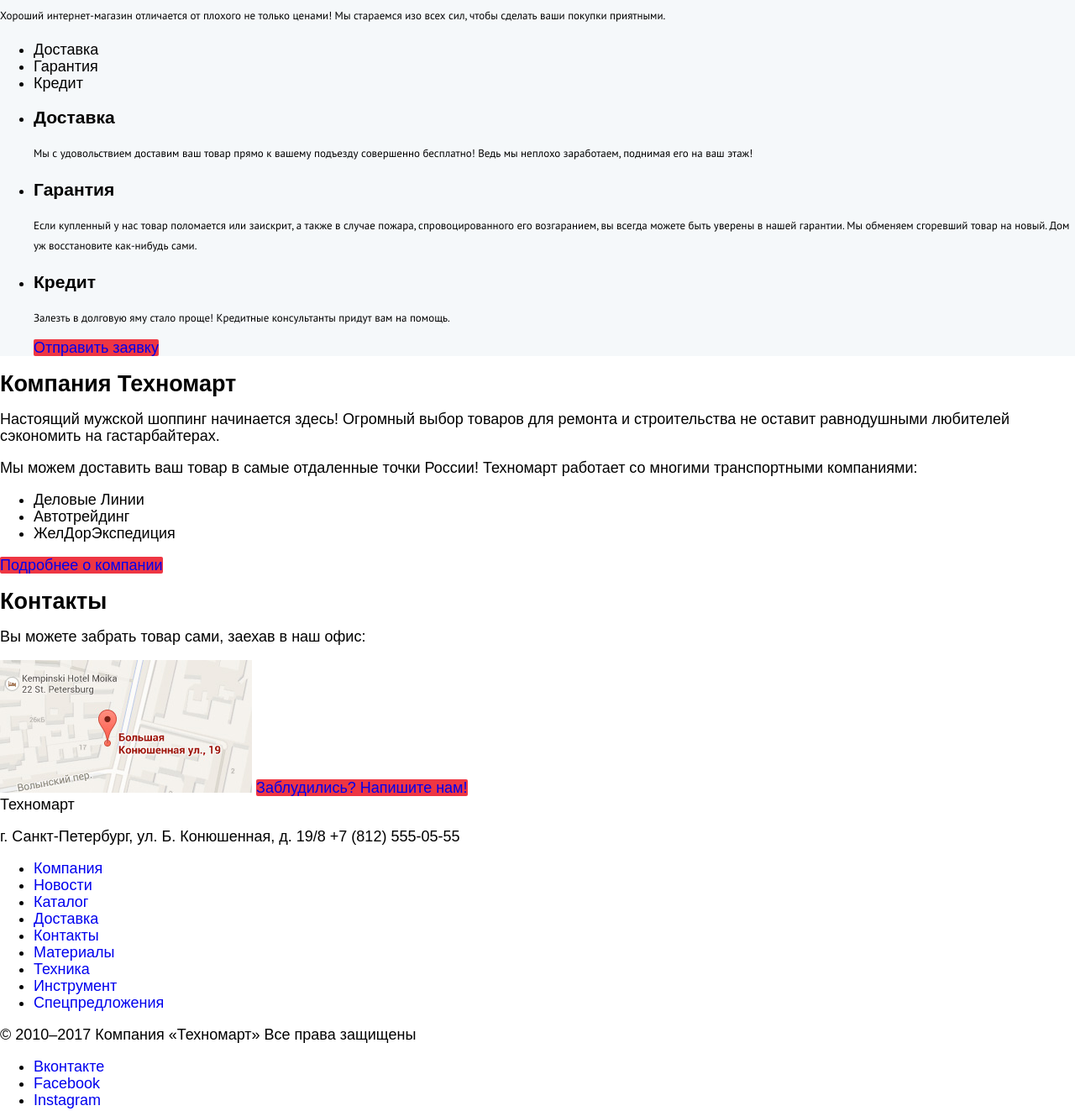
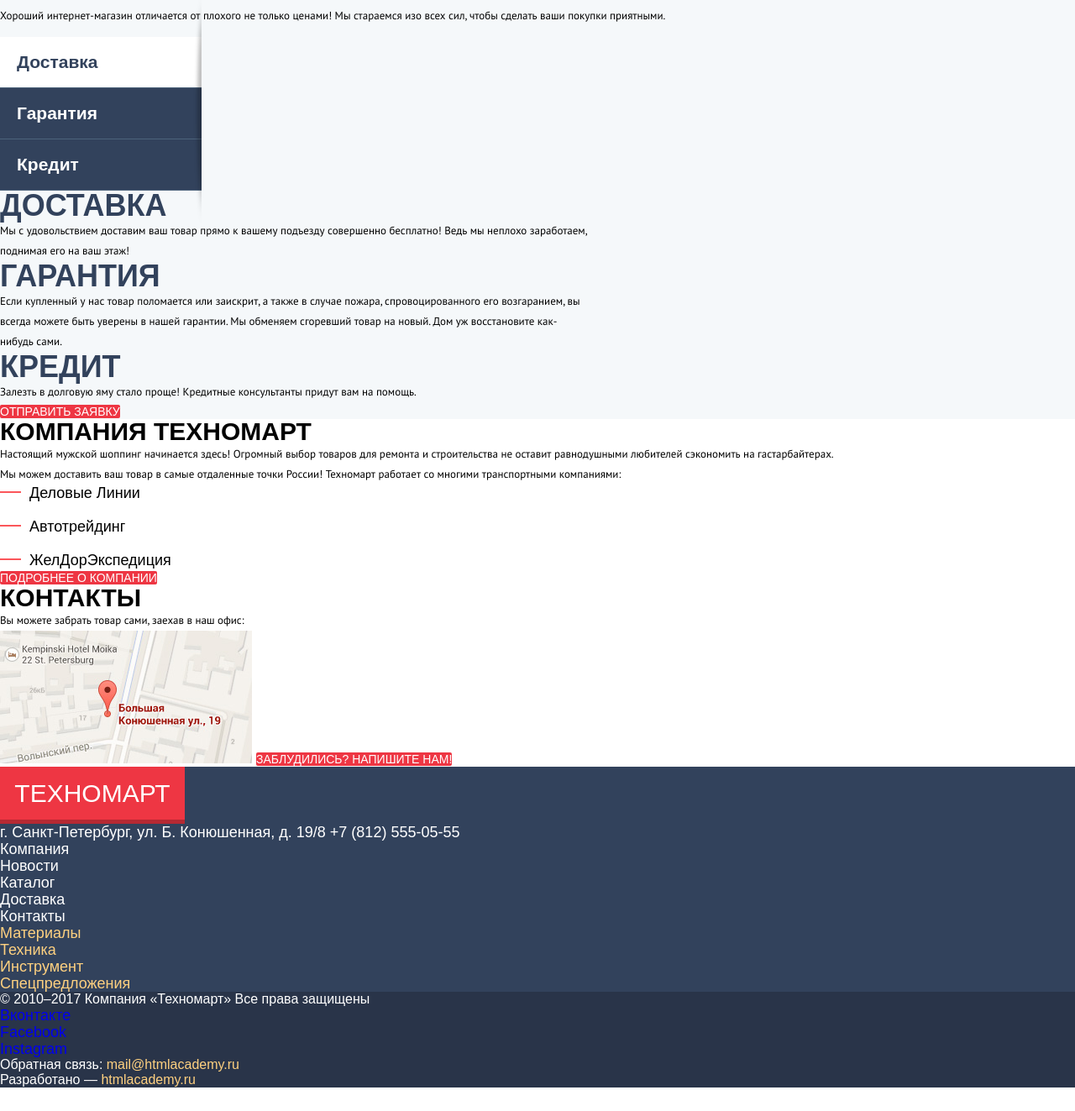
Before and after one commit to nastyasneg/technomart, a plain HTML site: page index.html in a window 1280 px wide. Shown: the part 3720-5043 px from the top of the page at 84% size. After the commit the page ends 5015 px from the top, so only its background shows below. Drawn offline with Linux system fonts and the light colour scheme; a web font is replaced by a local one.

Commit message:
Завершена базовая стилизация главной страницы

```diff
--- a/css/style.css
+++ b/css/style.css
@@ -472,3 +472,208 @@ input[type="radio"].visually-hidden {
   font-size: 13px;
   line-height: 24px;
 }
+
+.services-slider-toggle {
+  position: relative;
+
+  margin: 0;
+  padding: 0;
+
+  list-style: none;
+}
+
+.services-slider-toggle::before {
+  content: "";
+
+  position: absolute;
+  top: -50px;
+  left: 230px;
+
+  width: 10px;
+  height: 279px;
+
+  background-image: url(../img/services-shadow.png);
+  background-position: 0 0;
+  background-repeat: no-repeat;
+}
+
+.toggle-item {
+  width: 240px;
+  padding: 15px 20px;
+  box-sizing: border-box;
+
+  font-size: 21px;
+  line-height: 30px;
+  color: #ffffff;
+  font-weight: bold;
+
+  background-color: #32425c;
+  border-bottom: 1px solid #4d637b;
+}
+
+.toggle-item-current {
+  color: #32425c;
+
+  background-color: #ffffff;
+}
+
+.services-slider {
+  margin: 0;
+  padding: 0;
+  width: 700px;
+
+  list-style: none;
+}
+
+.services-slider h3 {
+  margin: 0;
+
+  font-size: 36px;
+  line-height: 36px;
+  color: #32425c;
+  text-transform: uppercase;
+}
+
+.services-slider p {
+  margin: 0;
+}
+
+.services-slider a {
+  color: #ffffff;
+  text-transform: uppercase;
+  font-size: 14px;
+  line-height: 18px;
+}
+
+/* === INFO === */
+
+.info h2 {
+  margin: 0;
+
+  font-size: 30px;
+  line-height: 30px;
+  text-transform: uppercase;
+}
+
+.info p {
+  margin: 0;
+
+  font-family: "PT Sans", "Arial", sans-serif;
+  font-size: 13px;
+  line-height: 24px;
+}
+
+.info a {
+  color: #ffffff;
+  text-transform: uppercase;
+  font-size: 14px;
+  line-height: 18px;
+}
+
+.transport-company {
+  margin: 0;
+  padding: 0;
+
+  list-style: none;
+}
+
+.transport-company li {
+  position: relative;
+
+  margin-bottom: 20px;
+  padding-left: 35px;
+
+  line-height: 20px;
+}
+
+.transport-company li:last-child {
+  margin-bottom: 0;
+}
+
+.transport-company li::before {
+  content: "";
+
+  position: absolute;
+  bottom: 50%;
+  left: 0;
+
+  width: 25px;
+  height: 2px;
+
+  background-color: #fb565a;
+}
+
+/* === FOOTER === */
+
+.footer-navigation {
+  background-color: #32425c;
+}
+
+.footer-logo {
+  display: flex;
+  justify-content: center;
+  width: 220px;
+  height: 68px;
+  padding-top: 17px;
+  box-sizing: border-box;
+
+  color: #ffffff;
+  text-transform: uppercase;
+  font-size: 30px;
+  line-height: 30px;
+
+  background-color: #ee3643;
+  border-bottom: 5px solid #b52933;
+}
+
+.footer-navigation p {
+  margin: 0;
+
+  color: #ffffff;
+}
+
+.footer-site-navigation {
+  margin: 0;
+  padding: 0;
+
+  list-style: none;
+}
+
+.footer-site-navigation a {
+  color: #ffffff;
+}
+
+.footer-bottom-navigation a {
+  color: #ffd180;
+}
+
+.footer-bottom {
+  background-color: #293449;
+}
+
+.copyright {
+  margin: 0;
+
+  color: #ffffff;
+  font-size: 16px;
+  line-height: 18px;
+}
+
+.footer-social {
+  margin: 0;
+  padding: 0;
+
+  list-style: none;
+}
+
+.contact-email {
+  margin: 0;
+
+  color: #ffffff;
+  font-size: 16px;
+  line-height: 18px;
+}
+
+.contact-email a {
+  color: #ffd180;
+}
--- a/index.html
+++ b/index.html
@@ -218,13 +218,13 @@
           Мы стараемся изо всех сил, чтобы сделать ваши покупки приятными.
         </p>
         <ul class="services-slider-toggle">
-          <li>
+          <li class="toggle-item toggle-item-current">
             <span>Доставка</span>
           </li>
-          <li>
+          <li class="toggle-item">
             <span>Гарантия</span>
           </li>
-          <li>
+          <li class="toggle-item">
             <span>Кредит</span>
           </li>
         </ul>
```
Also changed, not shown: catalog.html (+8 -5 lines), img/services-shadow.png (added).
